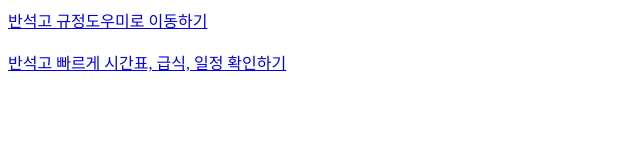
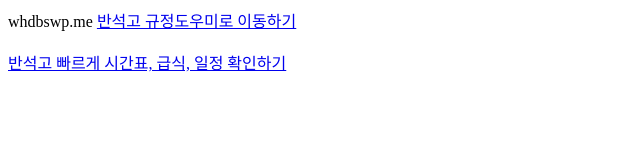
Before and after one commit to yunjw1917/yunjw1917.github.io, a plain HTML site: page index.html in a window 1280 px wide. Shown: the whole page, without its empty margins (0-640 px from the left). Drawn offline with Linux system fonts and the light colour scheme.

Commit message:
Update index.html

```diff
--- a/index.html
+++ b/index.html
@@ -5,6 +5,7 @@
     <title>사이트 이동하기</title>
 </head>
 <body>
+    <bold>whdbswp.me</bold>
     <a href="https://whdbswp.me/AI/">반석고 규정도우미로 이동하기</a>
     <br><br>
     <a href="https://whdbswp.me/short/">반석고 빠르게 시간표, 급식, 일정 확인하기</a>
```
